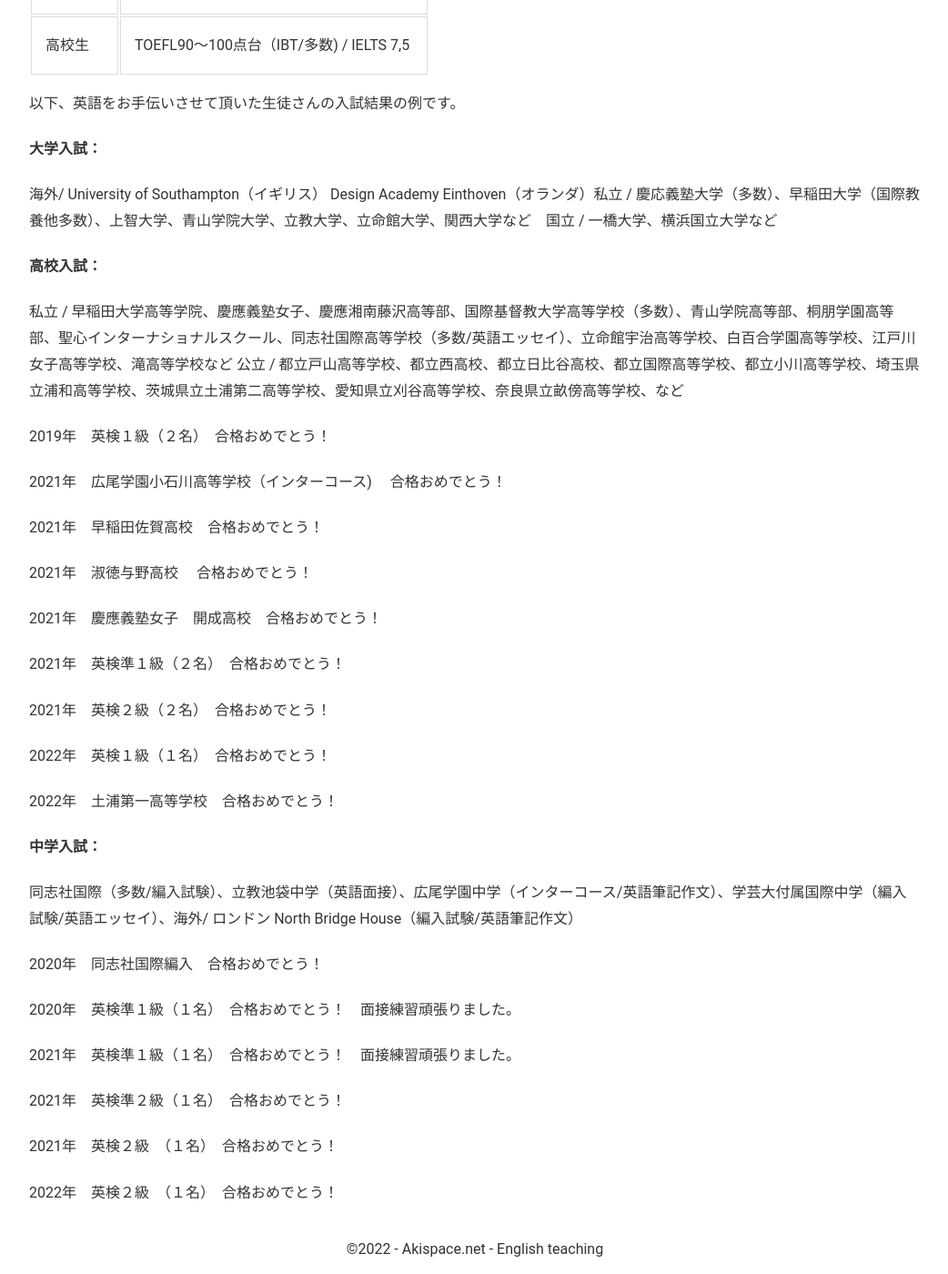
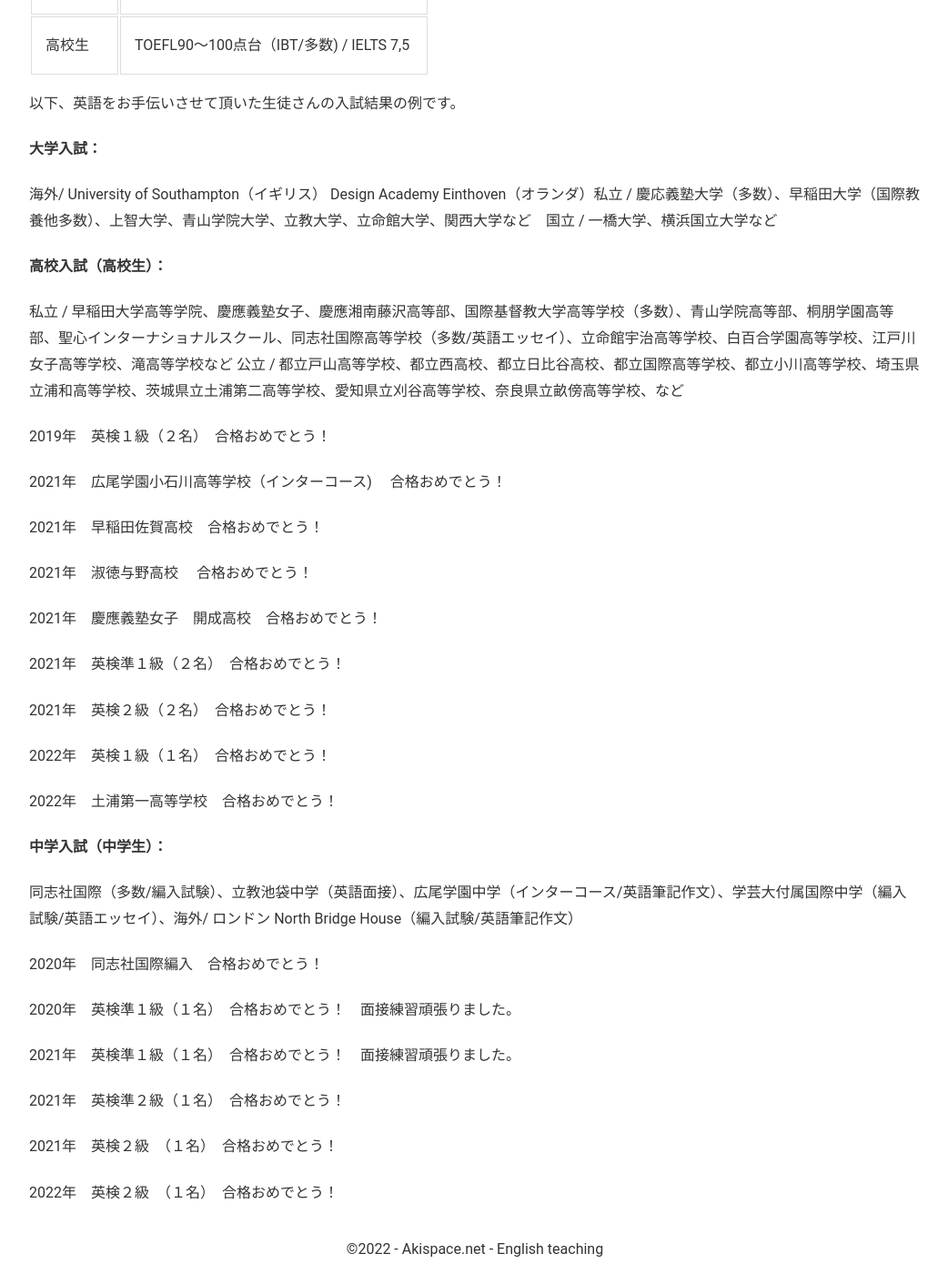
Before and after one commit to phocean/akispace, a Jekyll site: the page built from exam_results.md, in a window 1280 px wide and 1400 px high, scrolled down 1694 px. Shown: the whole window at 91% size, without its empty margins (118-1160 px from the left). Built offline with Jekyll 4.4.1, drawn with Linux system fonts in a browser that asks for light colours.

Commit message:
Update exam_results.md
some words added

```diff
--- a/exam_results.md
+++ b/exam_results.md
@@ -56,7 +56,7 @@
 
 海外/ University of Southampton（イギリス） Design Academy Einthoven（オランダ）私立 / 慶応義塾大学（多数）、早稲田大学（国際教養他多数）、上智大学、青山学院大学、立教大学、立命館大学、関西大学など　国立 / 一橋大学、横浜国立大学など
 
-<strong>高校入試：</strong>
+<strong>高校入試（高校生）：</strong>
 
 私立 / 早稲田大学高等学院、慶應義塾女子、慶應湘南藤沢高等部、国際基督教大学高等学校（多数）、青山学院高等部、桐朋学園高等部、聖心インターナショナルスクール、同志社国際高等学校（多数/英語エッセイ）、立命館宇治高等学校、白百合学園高等学校、江戸川女子高等学校、滝高等学校など   公立 / 都立戸山高等学校、都立西高校、都立日比谷高校、都立国際高等学校、都立小川高等学校、埼玉県立浦和高等学校、茨城県立土浦第二高等学校、愛知県立刈谷高等学校、奈良県立畝傍高等学校、など
 
@@ -78,7 +78,7 @@
 
 2022年　土浦第一高等学校　合格おめでとう！
 
-<strong>中学入試：</strong>
+<strong>中学入試（中学生）：</strong>
 
 同志社国際（多数/編入試験）、立教池袋中学（英語面接）、広尾学園中学（インターコース/英語筆記作文）、学芸大付属国際中学（編入試験/英語エッセイ）、海外/ ロンドン North Bridge House（編入試験/英語筆記作文）
 
```
